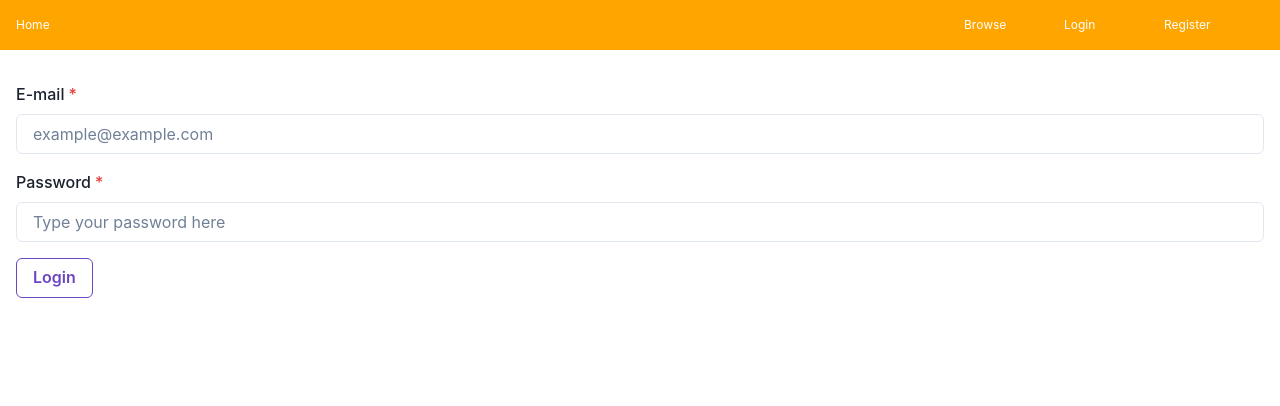
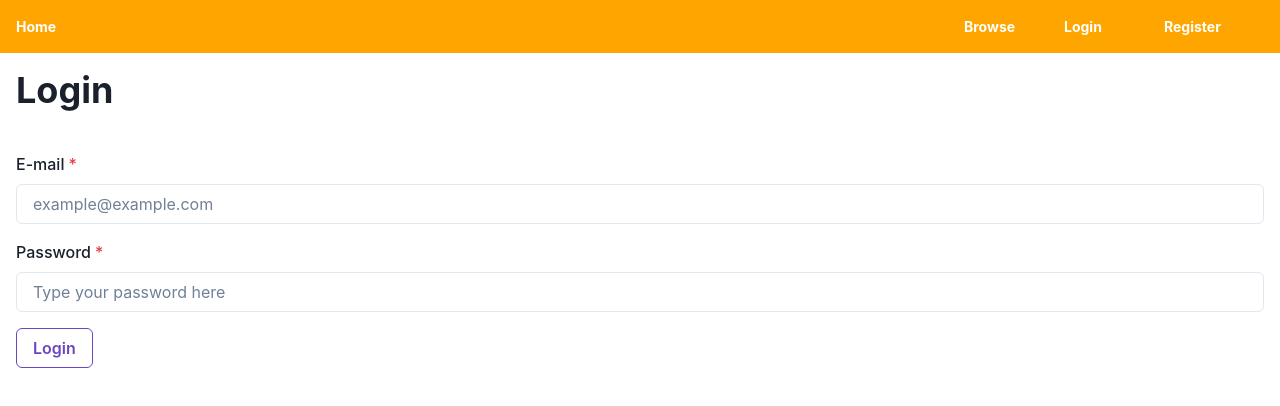
Before and after one commit to anup-an/library-api, a React (Create React App) app in the folder client/: page /login in a window 1280 px wide. Shown: the top 406 px of the page. Built offline with nearby package versions, Linux system fonts and the light colour scheme; no server answers.

Commit message:
Update css

```diff
--- a/client/src/App.scss
+++ b/client/src/App.scss
@@ -1,3 +1,3 @@
 .App {
-    font-size: 12px;
+    font-size: 14px;
 }
--- a/client/src/components/NavigationBar/index.tsx
+++ b/client/src/components/NavigationBar/index.tsx
@@ -9,6 +9,7 @@ const NavigationBar = () => {
         w="100%"
         p={4}
         color="white"
+        fontWeight="bold"
         display="flex"
         flexFlow="row"
         justifyContent="space-between"
--- a/client/src/views/LoginPage/index.tsx
+++ b/client/src/views/LoginPage/index.tsx
@@ -1,10 +1,11 @@
-import { Box } from "@chakra-ui/react";
+import { Box, Heading } from "@chakra-ui/react";
 
 import Login from "src/components/Login";
 
 const LoginPage = () => {
   return (
     <Box padding={4}>
+      <Heading mb="10">Login</Heading>
       <Login />
     </Box>
   );
```
